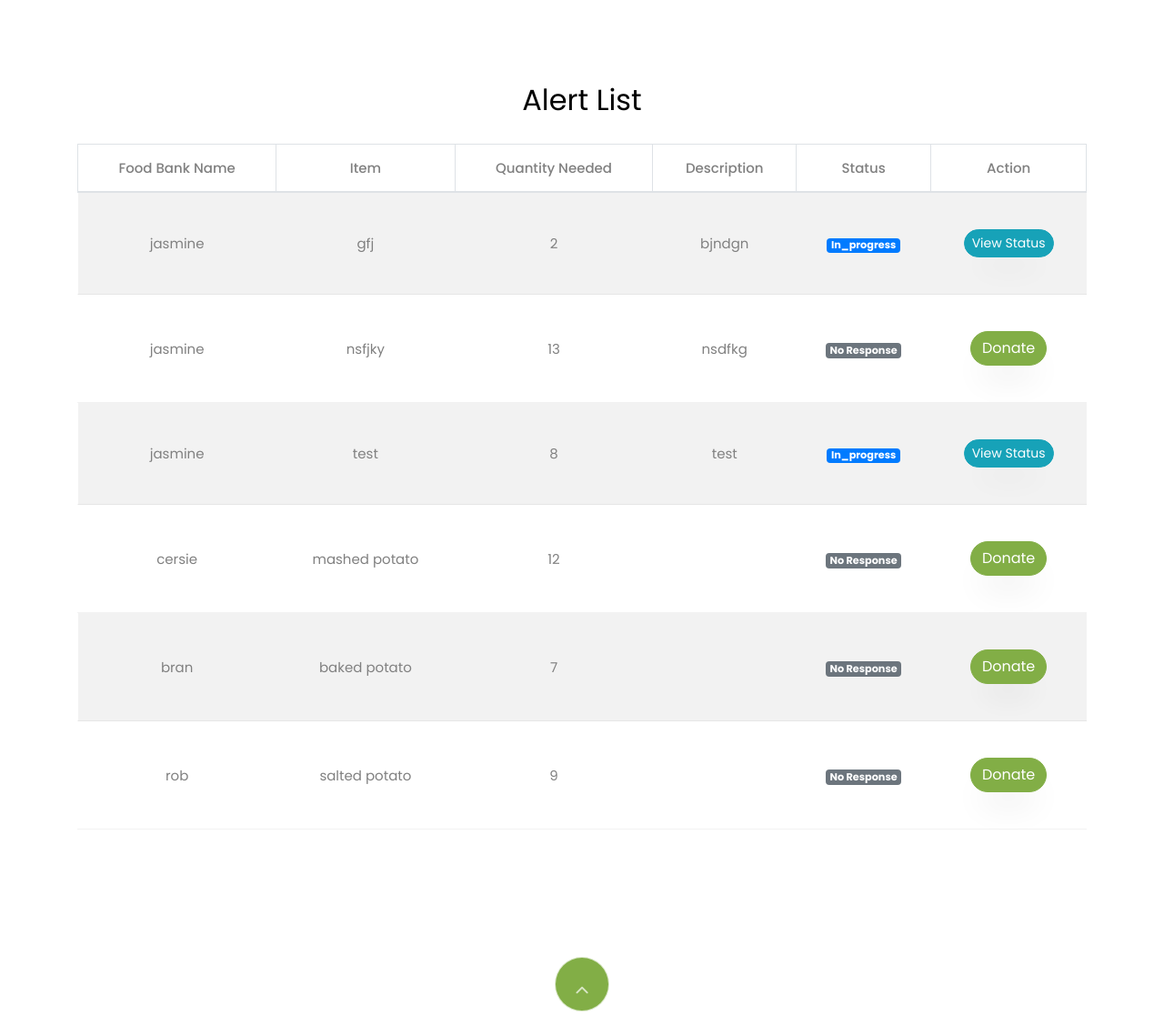
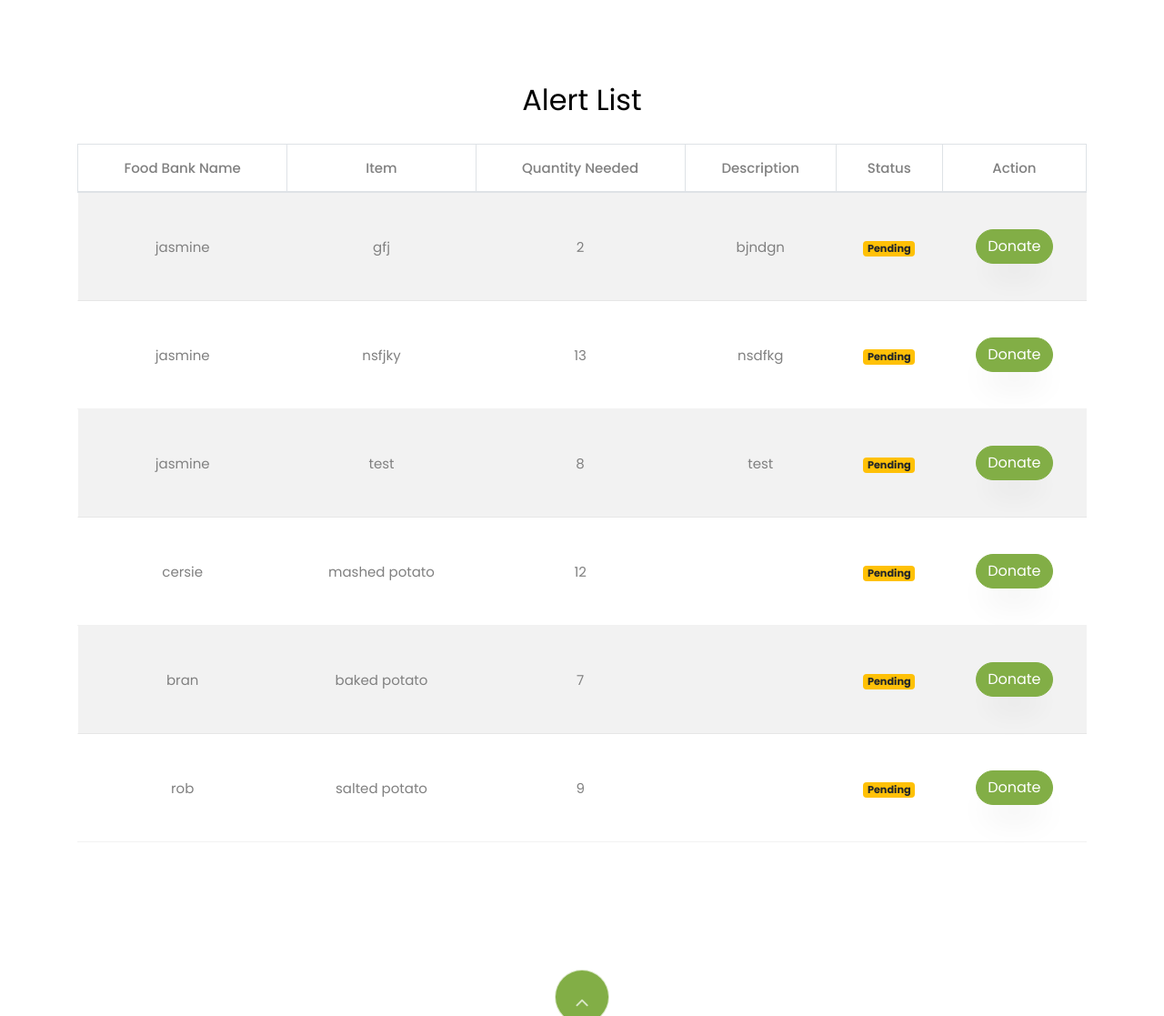
Before and after one commit to ShaneDsouza4/FoodConnect, a Django app: page /alerts/alerts/ in a window 1280 px wide; the page is wider, and only the part inside the window is pictured. Shown: the part 464-1581 px from the top of that part at 91% size. Run offline with Django 5.2, Linux system fonts and the light colour scheme; data comes from the database, SQL or seed files in the repository; both versions use the stored data as it was after the commit; some libraries are stand-ins or nearby versions; some web fonts are replaced.

Commit message:
Alert list and donation working fine

```diff
--- a/alerts/views.py
+++ b/alerts/views.py
@@ -53,13 +53,17 @@ def create_alert(request):
 def alert_list(request):
     alerts = Alert.objects.filter(is_active=True)
     for alert in alerts:
-        alert.total_quantity_donated = alert.responses.aggregate(
-            total=Sum('quantity_donated')
-        )['total'] or 0
-        alert.remaining_quantity_needed = alert.quantity_needed - alert.total_quantity_donated
-        alert.latest_response = alert.responses.order_by('-created_at').first()
+        total_donated = alert.responses.aggregate(total=Sum('quantity_donated'))['total'] or 0
+        alert.total_quantity_donated = total_donated
+        alert.remaining_quantity_needed = alert.quantity_needed - total_donated
+        if total_donated == 0:
+            alert.response_status = "pending"
+        elif total_donated < alert.quantity_needed:
+            alert.response_status = "in_progress"
+        else:
+            alert.response_status = "completed"
+
     return render(request, 'webpages/alert_list.html', {'alerts': alerts})
-
 @login_required
 def ResponseToDonationView(request, alert_id):
     alert = get_object_or_404(Alert, id=alert_id)
--- a/templates/webpages/alert_list.html
+++ b/templates/webpages/alert_list.html
@@ -1,5 +1,4 @@
 {% extends 'webpages/base.html' %}
-
 {% load static %}
 {% block content %}
 
@@ -37,34 +36,20 @@
                         <tr>
                             <td>{{ alert.created_by.username }}</td>
                             <td>{{ alert.item_name }}</td>
-
+                            <td>{{ alert.remaining_quantity_needed }}</td>
+                            <td>{{ alert.description }}</td>
                             <td>
-                                {% if alert.total_quantity_donated %}
-                                    {{ alert.remaining_quantity_needed }}
-                                {% else %}
-                                    {{ alert.quantity_needed }}
-                                {% endif %}
+                                <span class="badge
+                                    {% if alert.response_status == 'pending' %} badge-warning
+                                    {% elif alert.response_status == 'in_progress' %} badge-primary
+                                    {% elif alert.response_status == 'completed' %} badge-success
+                                    {% endif %}">
+                                    {{ alert.response_status|capfirst }}
+                                </span>
                             </td>
-
-                            <td>{{ alert.description }}</td>
-
                             <td>
-                                {% if alert.latest_response %}
-                                    <span class="badge
-                                        {% if alert.latest_response.status == 'pending' %} badge-warning
-                                        {% elif alert.latest_response.status == 'in_progress' %} badge-primary
-                                        {% elif alert.latest_response.status == 'completed' %} badge-success
-                                        {% endif %}">
-                                        {{ alert.latest_response.status|capfirst }}
-                                    </span>
-                                {% else %}
-                                    <span class="badge badge-secondary">No Response</span>
-                                {% endif %}
-                            </td>
-
-                            <td>
-                                {% if alert.latest_response %}
-                                    <a href="{% url 'response_status' alert.latest_response.id %}" class="btn btn-info btn-sm">View Status</a>
+                                {% if alert.response_status == 'completed' %}
+                                    <a href="{% url 'response_status' alert.id %}" class="btn btn-info btn-sm">View Status</a>
                                 {% else %}
                                     <a href="{% url 'donate' alert.id %}" class="btn btn-primary">Donate</a>
                                 {% endif %}
```
Also changed, not shown: db.sqlite3.
